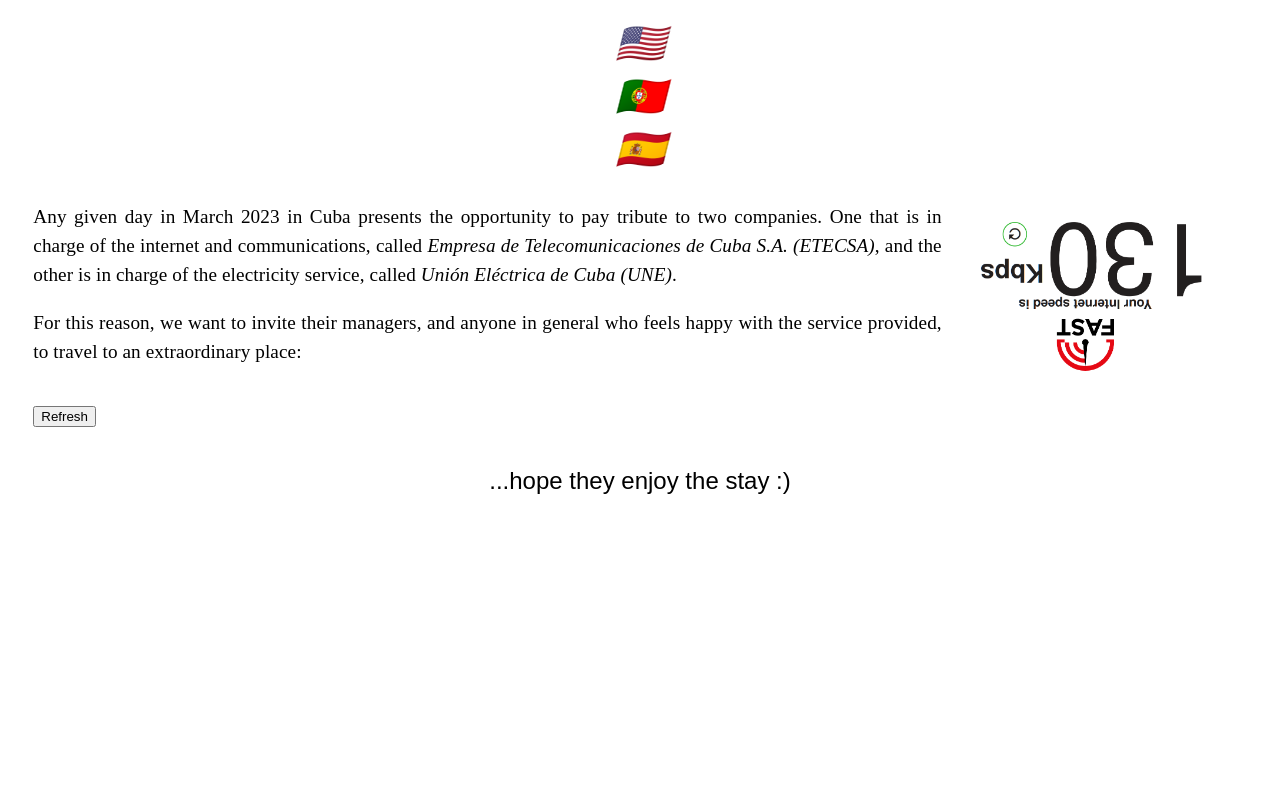
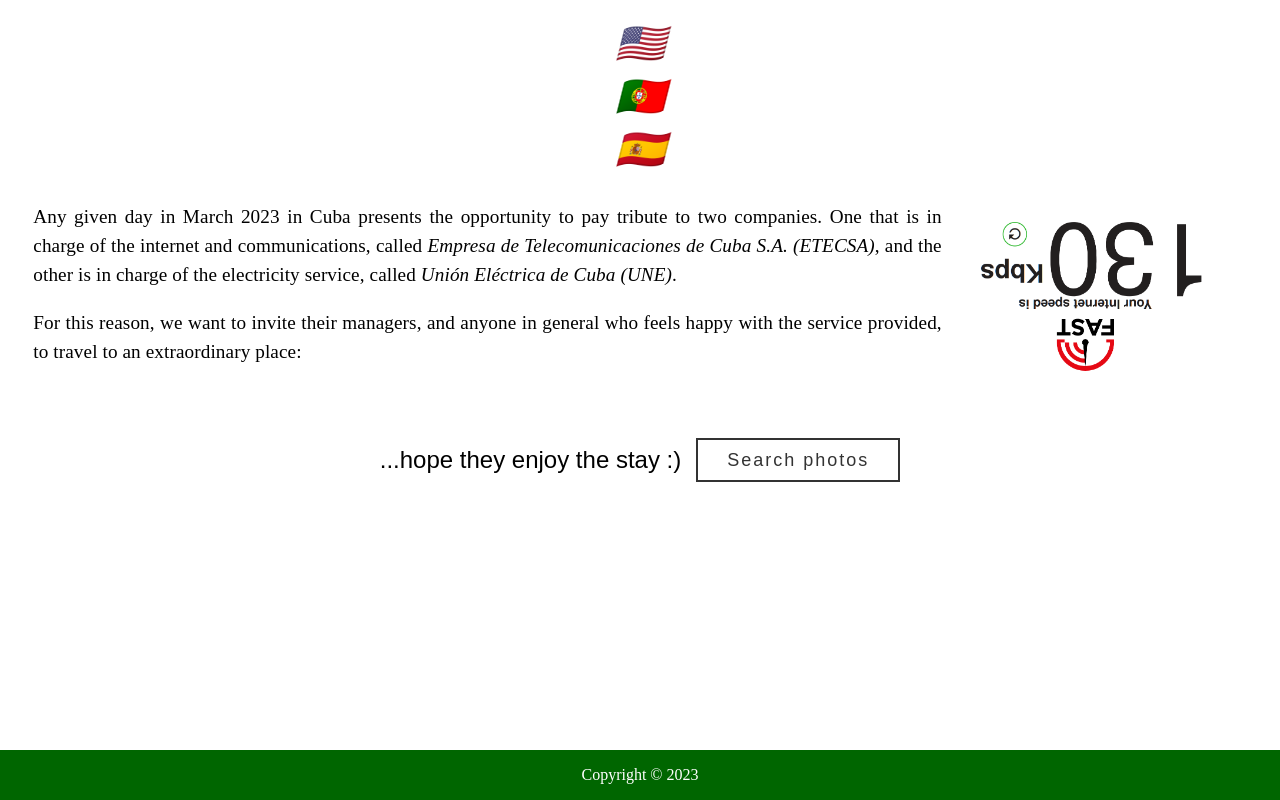
Before and after one commit to jotasenator/mars-rover, a React (Vite) app: page / in a window 1280 px wide. Built offline with nearby package versions, Linux system fonts and the light colour scheme.

Commit message:
Create footer, Add translation on refresh button, Change some css and add Chritsmas Egg

```diff
--- a/index.html
+++ b/index.html
@@ -7,6 +7,8 @@
     <title>Mars Rover APP</title>
   </head>
   <body>
+    <!--Do you want to treach me something: --->
+    <!-- https://www.linkedin.com/in/maykel-contreras-camacho-7a1545110/ -->
     <div id="root"></div>
     <script type="module" src="/src/main.tsx"></script>
   </body>
--- a/src/App.css
+++ b/src/App.css
@@ -12,10 +12,18 @@
   overflow: hidden;
   width: 100%;
 }
+.photo-container:last-child {
+  padding-bottom: 50px;
+}
 .photo-container img {
   height: 100%;
   object-fit: cover;
   width: 100%;
+  transition: 0.3s ease-in-out;
+}
+.photo-container img:hover {
+  scale: 1.04;
+  transition: 0.3s ease-in-out;
 }
 .title {
   font-family: Arial, Helvetica, sans-serif;
@@ -29,6 +37,7 @@
 }
 #internet-speed:hover {
   box-shadow: 1 2 1 3 gray;
+  cursor: pointer;
   rotate: 0deg;
   transition: 0.5s ease-in;
 }
@@ -54,9 +63,73 @@
   margin: 10px;
   scale: 3;
 }
+.title-refresh-button {
+  display: flex;
+  align-items: center;
+  gap: 15px;
+}
+
+/* refresh button */
+
+.wrapper {
+  position: relative;
+}
+
+a {
+  display: block;
+  width: 200px;
+  height: 40px;
+  line-height: 40px;
+  font-size: 18px;
+  font-family: sans-serif;
+  text-decoration: none;
+  color: #333;
+  border: 2px solid #333;
+  letter-spacing: 2px;
+  text-align: center;
+  transition: all 0.35s;
+}
+
+a span {
+  position: relative;
+  z-index: 2;
+}
+
+a:after {
+  position: absolute;
+  content: "";
+  top: 0;
+  left: 0;
+  width: 0;
+  height: 100%;
+  background: #d52b1e;
+  transition: all 0.35s;
+}
+
+a:hover {
+  color: #fff;
+}
+
+a:hover:after {
+  width: 100%;
+}
+
+/* refresh button */
+
+.footer {
+  background-color: #006600;
+  color: #fff;
+  padding: 0 10px;
+  text-align: center;
+  position: fixed;
+  bottom: 0;
+  width: 100%;
+}
+
 @media only screen and (max-width: 768px) {
   /* For mobile phones: */
-  #internet-speed {
+  #internet-speed,
+  .title {
     display: none;
   }
   .speech p {
--- a/src/App.tsx
+++ b/src/App.tsx
@@ -6,6 +6,7 @@ import { Title } from "./components/Title";
 import { useTranslation } from "react-i18next";
 import { CustomI18nButton } from "./components/buttons/CustomI18nButton";
 import { RefreshButton } from "./components/buttons/RefreshButton";
+import { Footer } from "./components/Footer";
 
 function App() {
   const { t } = useTranslation("global");
@@ -29,12 +30,16 @@ function App() {
         iso639_1={"es"}
         customClass={"flag"}
       />
-      <div>
-        <Speech />
-        <RefreshButton buttonText="Refresh" />
+      <Speech />
+      <div className="title-refresh-button">
+        <Title title={t("title.p8")} />
+        <RefreshButton
+          showMsg={t("refreshButton.p13")}
+          reloadMsg={t("refreshButton.p14")}
+        />
       </div>
-      <Title title={t("title.p8")} />
       <RenderPhoto />
+      <Footer />
     </div>
   );
 }
--- /dev/null
+++ b/src/components/Footer.tsx
@@ -0,0 +1,9 @@
+import { FC } from "react";
+
+export const Footer: FC = () => {
+  return (
+    <div className="footer">
+      <p>Copyright © 2023</p>
+    </div>
+  );
+};
--- a/src/components/buttons/RefreshButton.tsx
+++ b/src/components/buttons/RefreshButton.tsx
@@ -1,19 +1,27 @@
 import { FC } from "react";
-import { useDispatch } from "react-redux";
+import { useDispatch, useSelector } from "react-redux";
 import { types } from "../../redux/types/types";
 
 interface Props {
-  buttonText: string;
+  showMsg: string;
+  reloadMsg: string;
 }
 
-export const RefreshButton: FC<Props> = ({ buttonText }) => {
+export const RefreshButton: FC<Props> = ({ showMsg, reloadMsg }) => {
   const dispatch = useDispatch();
+  const { value } = useSelector((state: any) => state.increaseReducer);
 
   return (
-    <>
-      <button onClick={() => dispatch({ type: types.increase })}>
-        {buttonText}
-      </button>
-    </>
+    <div className="wrapper">
+      <a
+        href="#"
+        onClick={(e) => {
+          dispatch({ type: types.increase });
+          e.preventDefault();
+        }}
+      >
+        <span>{value > 0 ? reloadMsg : showMsg}</span>
+      </a>
+    </div>
   );
 };
--- a/src/translations/en/global.json
+++ b/src/translations/en/global.json
@@ -18,5 +18,10 @@
     "imgTitle": {
         "p11": "This picture is number ",
         "p12": " from "
+
+    },
+    "refreshButton": {
+        "p13": "Search photos",
+        "p14": "Reload photos"
     }
 }
--- a/src/translations/es/global.json
+++ b/src/translations/es/global.json
@@ -18,5 +18,9 @@
     "imgTitle": {
         "p11": "Esta foto es la número ",
         "p12": " del "
+    },
+    "refreshButton": {
+        "p13": "Buscar fotos",
+        "p14": "Cambiar fotos"
     }
 }
--- a/src/translations/pt/global.json
+++ b/src/translations/pt/global.json
@@ -18,5 +18,9 @@
     "imgTitle": {
         "p11": "Essa foto é o número ",
         "p12": " do "
+    },
+    "refreshButton": {
+        "p13": "Pesquisar fotos",
+        "p14": "Recarregar fotos"
     }
 }
```
